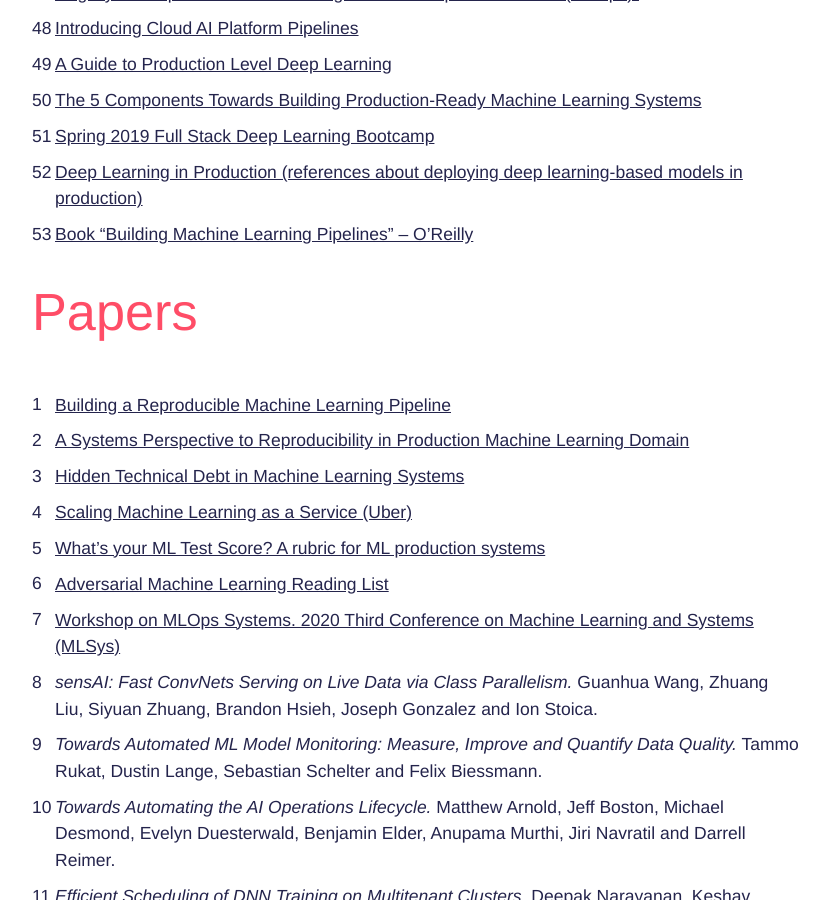
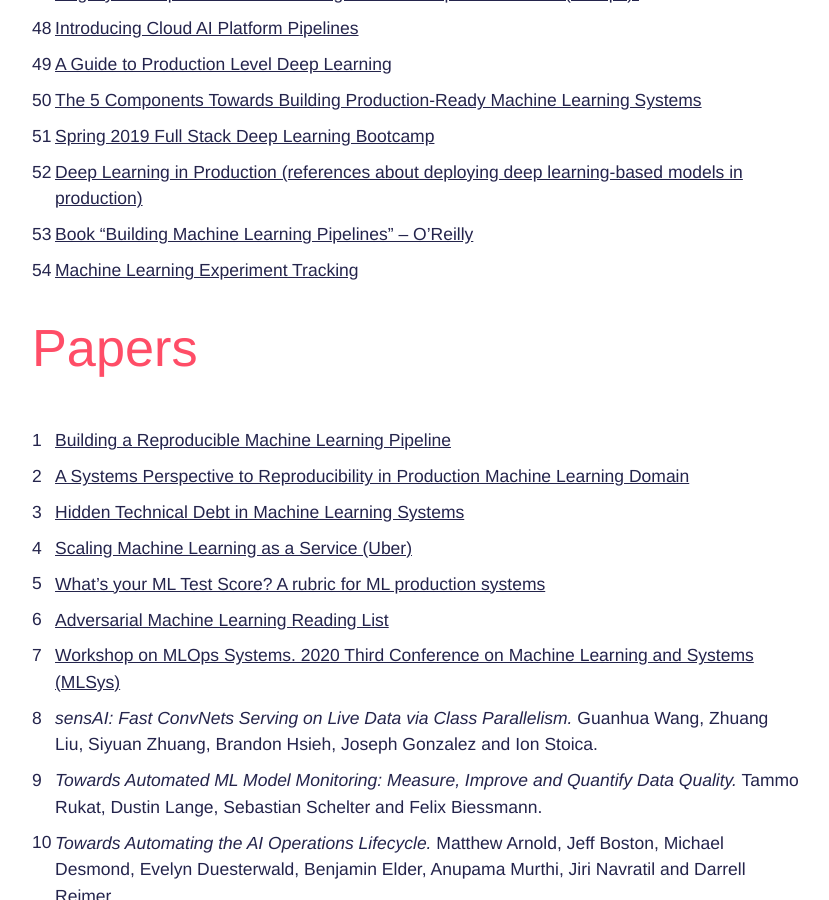
Before and after one commit to innoq/ml-ops.org, a Jekyll site: the page built from content/references.md, in a window 1280 px wide and 900 px high, scrolled down 2248 px. Shown: the whole window, without its empty margins (224-1053 px from the left). Built offline with Jekyll 4.4.1, drawn with Linux system fonts in a browser that asks for light colours; some web fonts are replaced.

Commit message:
references

```diff
--- a/content/references.md
+++ b/content/references.md
@@ -58,6 +58,7 @@
 29. [Spring 2019 Full Stack Deep Learning Bootcamp](https://fullstackdeeplearning.com/march2019)
 30. [Deep Learning in Production (references about deploying deep learning-based models in production)](https://github.com/ahkarami/Deep-Learning-in-Production)
 31. [Book "Building Machine Learning Pipelines" – O’Reilly](https://learning.oreilly.com/library/view/building-machine-learning/9781492053187/)
+32. [Machine Learning Experiment Tracking](https://towardsdatascience.com/machine-learning-experiment-tracking-93b796e501b0)
 
 
 # Papers
```
